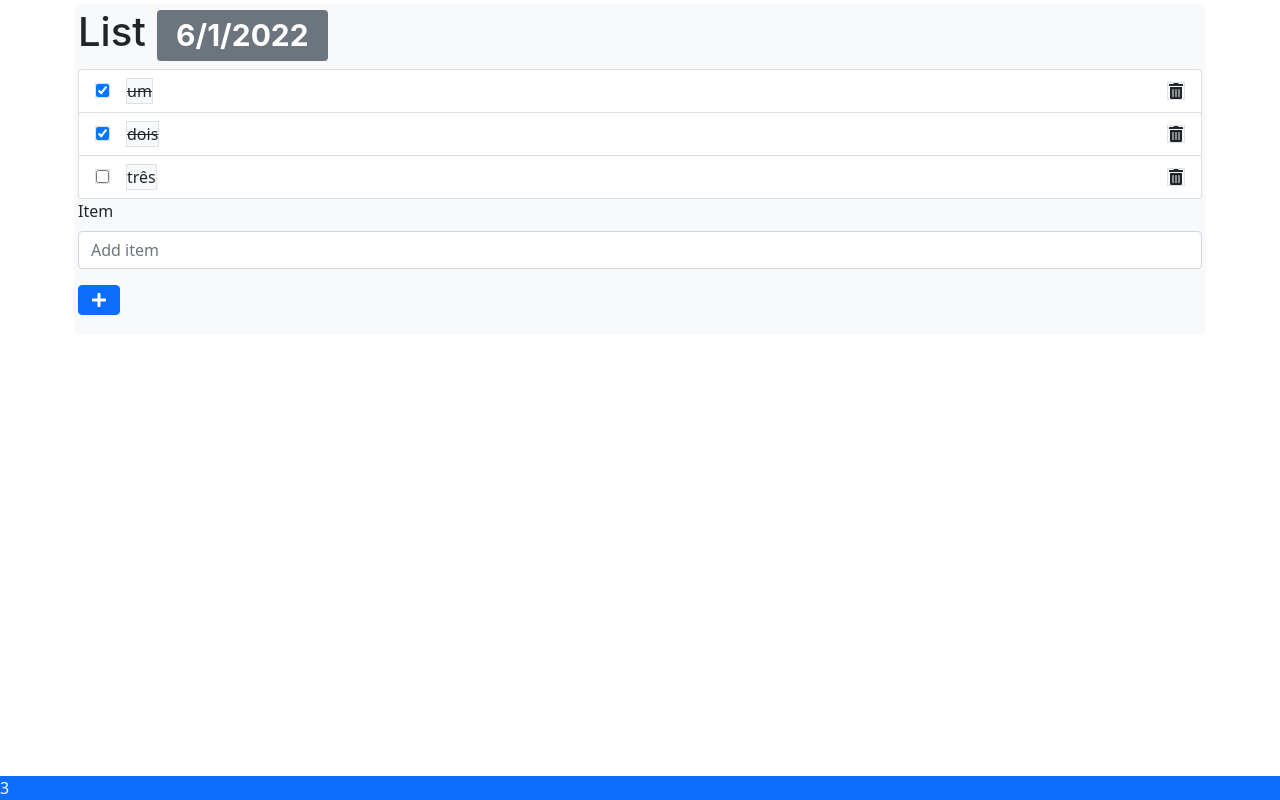
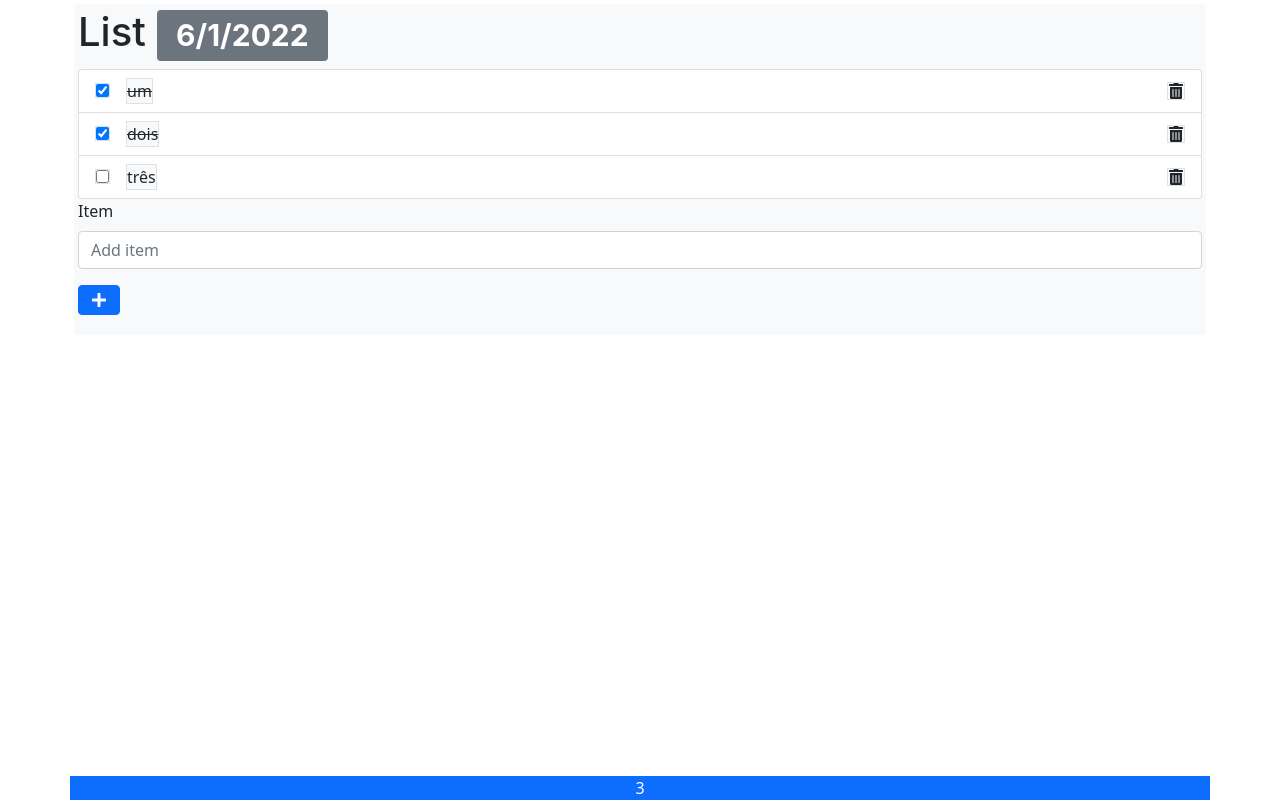
Before and after one commit to albraga/react-zfn1ke, a React (Create React App) app: page / in a window 1280 px wide. Built offline with nearby package versions, Linux system fonts and the light colour scheme.

Commit message:
1 file modified

```diff
--- a/src/Footer.js
+++ b/src/Footer.js
@@ -3,10 +3,12 @@ import { Container, Nav, Col } from 'react-bootstrap';
 
 const Footer = ({ length }) => {
   return (
-    <div className="fixed-bottom justify-content-center">
-
-        <div class="bg-primary text-white">{length}</div>
-
+    <div className="container fixed-bottom">
+      <div className="row">
+        <div className="col bg-primary text-white text-center">
+          {length}
+        </div>
+      </div>
     </div>
   );
 };
```
